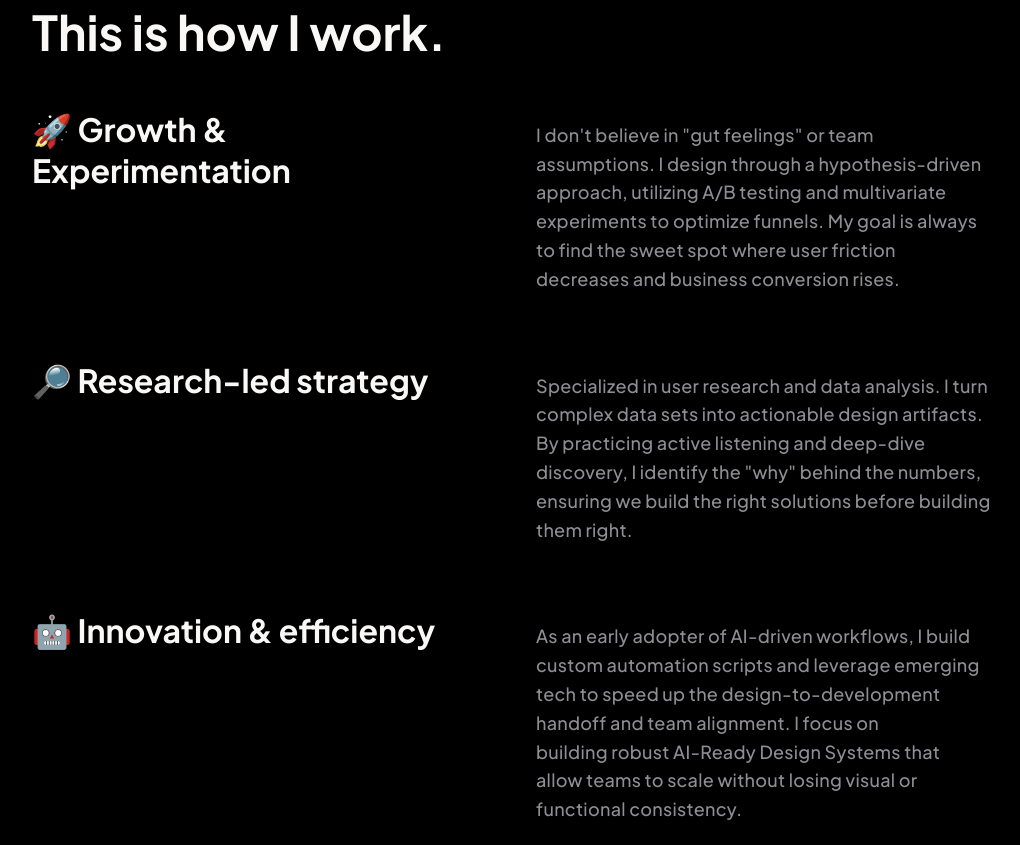
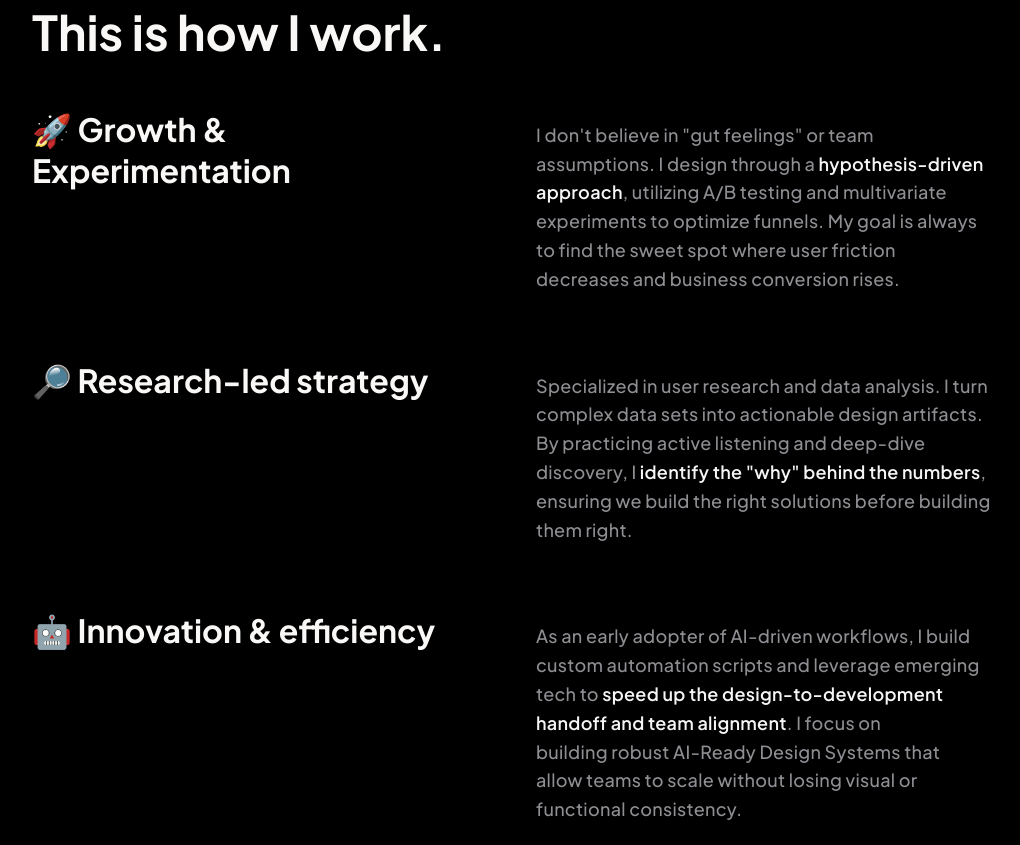
Before and after one commit to OscarDenamiel/portfolio-oscar, a website built with Vite: page about.html in a window 1280 px wide. Shown: the part 2846-3691 px from the top of the page, without its empty margins (172-1192 px from the left). Built offline with nearby package versions, Linux system fonts and the light colour scheme.

Commit message:
fix: minor corrections

```diff
--- a/about.html
+++ b/about.html
@@ -233,7 +233,7 @@
                 <h4>🚀 Growth & Experimentation</h4>
               </div>
               <div class="section-column">
-                <p class="small">I don't believe in "gut feelings" or team assumptions. I design through a hypothesis-driven approach, utilizing A/B testing and multivariate experiments to optimize funnels. My goal is always to find the sweet spot where user friction decreases and business conversion rises.</p>
+                <p class="small">I don't believe in "gut feelings" or team assumptions. I design through a <strong>hypothesis-driven approach</strong>, utilizing A/B testing and multivariate experiments to optimize funnels. My goal is always to find the sweet spot where user friction decreases and business conversion rises.</p>
               </div>
             </div>
 
@@ -242,7 +242,7 @@
                 <h4>🔎 Research-led strategy</h4>
               </div>
               <div class="section-column">
-                <p class="small">Specialized in user research and data analysis. I turn complex data sets into actionable design artifacts. By practicing active listening and deep-dive discovery, I identify the "why" behind the numbers, ensuring we build the right solutions before building them right.</p>
+                <p class="small">Specialized in user research and data analysis. I turn complex data sets into actionable design artifacts. By practicing active listening and deep-dive discovery, I <strong>identify the "why" behind the numbers</strong>, ensuring we build the right solutions before building them right.</p>
               </div>
             </div>
 
@@ -251,7 +251,7 @@
                 <h4>🤖 Innovation & efficiency</h4>
               </div>
               <div class="section-column">
-                <p class="small">As an early adopter of AI-driven workflows, I build custom automation scripts and leverage emerging tech to speed up the design-to-development handoff and team alignment. I focus on building robust AI-Ready Design Systems that allow teams to scale without losing visual or functional consistency.</p>
+                <p class="small">As an early adopter of AI-driven workflows, I build custom automation scripts and leverage emerging tech to <strong>speed up the design-to-development handoff and team alignment</strong>. I focus on building robust AI-Ready Design Systems that allow teams to scale without losing visual or functional consistency.</p>
               </div>
             </div>
 
--- a/src/style.css
+++ b/src/style.css
@@ -349,7 +349,7 @@ body {
 .header-logo {
     font-family: 'Plus Jakarta Sans';
     font-size: 16px;
-    font-weight: 500;
+    font-weight: 600;
     color: var(--dark);
     text-decoration: none;
     position: relative;
```
